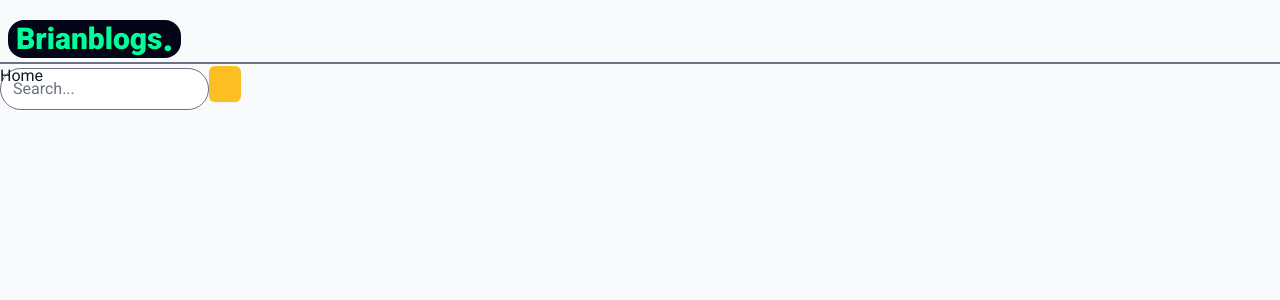
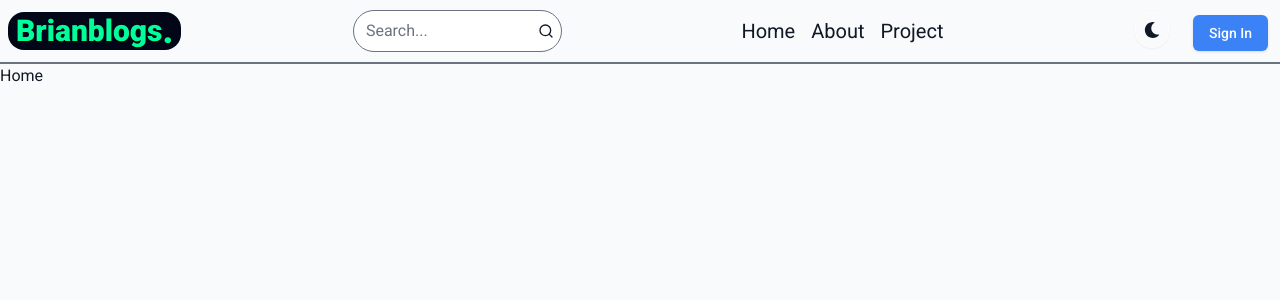
Before and after one commit to Briankimp/brianblogs, a Next.js app: page / in a window 1280 px wide. Shown: the top 300 px of the page. Built offline with nearby package versions, Linux system fonts and the light colour scheme.

Commit message:
Header enhnaced

```diff
--- a/components/Header.jsx
+++ b/components/Header.jsx
@@ -1,20 +1,53 @@
 import React from "react";
-import { Button } from "@/components/ui/button";
+import Link from "next/link";
+import { FiSearch } from "react-icons/fi";
+import { Button } from "./ui/button";
+import { FaMoon } from "react-icons/fa";
 
 const Header = () => {
   return (
     <div>
-      <div className="h-16  border-b-2 border-gray-500 py-3 ">
+      <div className="h-16  border-b-2 border-gray-500 py-3 flex items-center justify-between  ">
         <h1
           className="text-3xl h-full text-beautiful-primary bg-slate-950 w-fit px-2 m-2 rounded-2xl font-extrabold flex
          items-center"
         >
           Brianblogs <span className="text-4xl ">.</span>
         </h1>
-        <form action="search" className="m-0 p-0">
-          <input type="text" className="text-black rounded-full " placeholder="Search..." ></input>
-          <Button variant="secondary"> </Button>
+        <form action="search" className="m-0 p-0 relative ">
+          <div className="flex items-center w-fit">
+            <input
+              type="text"
+              className="text-black rounded-full "
+              placeholder="Search..."
+            />
+            <button
+              type="submit"
+              className="absolute right-0 p-2 hover:text-beautiful-primary"
+            >
+              <FiSearch />
+            </button>
+          </div>
         </form>
+        <div className=" text-xl gap-3 mx-2">
+          <Link href="/" className="px-2">
+            Home
+          </Link>
+          <Link href="/" className="px-2">
+            About
+          </Link>
+          <Link href="/" className="px-2">
+            Project
+          </Link>
+        </div>
+        <div>
+          <Button variant="outline" className="px-2 rounded-full mx-3">
+            <FaMoon className="  " />
+          </Button>
+          <Button variant="default" className="mx-3">
+            <h1>Sign In</h1>
+          </Button>
+        </div>
       </div>
     </div>
   );
```
